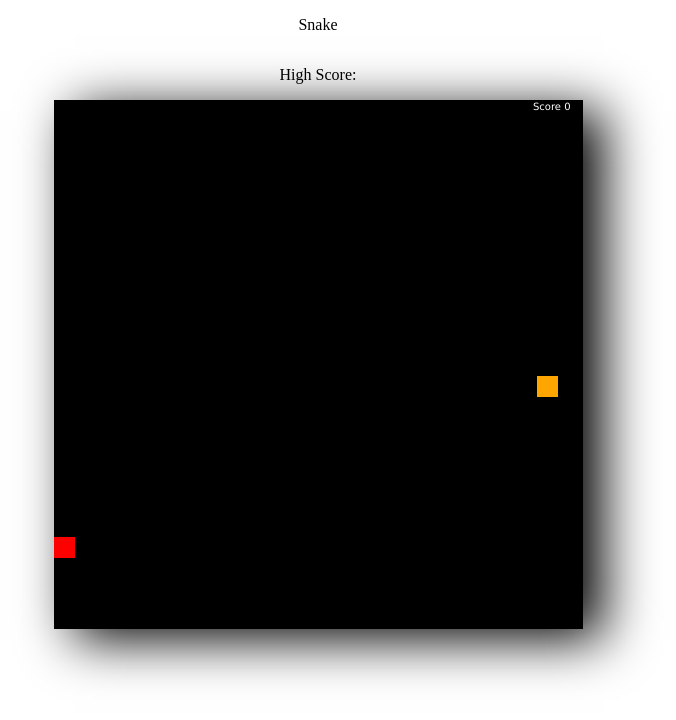
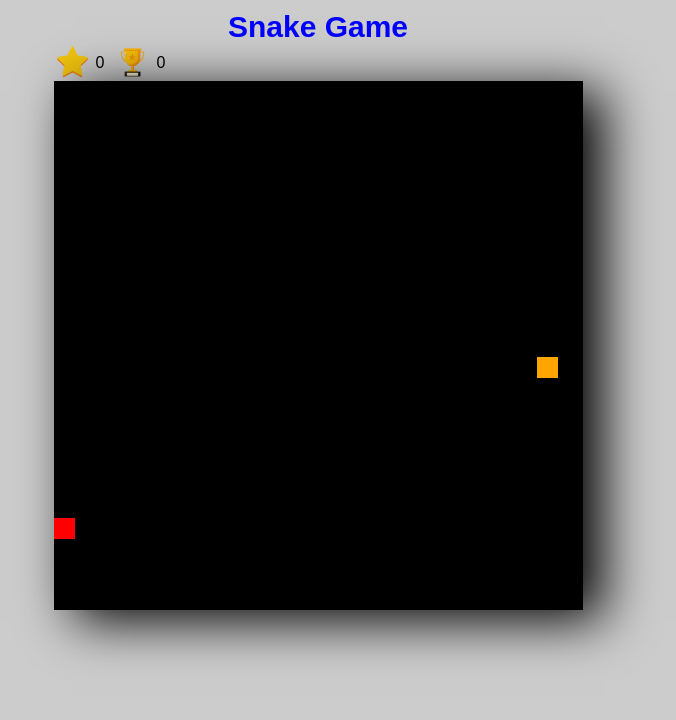
Before and after one commit to Komalpreet05/snakeGameV2.0, a plain HTML site: page index.html in a window 1280 px wide. Shown: the whole page, without its empty margins (322-998 px from the left). Drawn offline with Linux system fonts and the light colour scheme.

Commit message:
css changes and bug fixes

```diff
--- a/index.html
+++ b/index.html
@@ -7,9 +7,23 @@
     <link rel="stylesheet" href="style.css" />
   </head>
   <body>
-    <p>Snake</p>
-    <p>High Score: <span id="highScore"></span></p>
-    <canvas id="game" width="529" height="529"></canvas>
+    <div id="wrapper">
+      <div class="container">
+        <div class="game-head"><h2>Snake Game</h2></div>
+        <div class="game-body">
+          <div class="score-board">
+            <p class="scoreCalc">
+              <img src="star.png" class="icon" /><span id="currentScore"></span>
+            </p>
+            <p class="scoreCalc">
+              <img src="trophy2.png" class="icon" /><span id="highScore"></span>
+            </p>
+          </div>
+          <canvas id="game" width="529" height="529"></canvas>
+        </div>
+        <div class="game-board"></div>
+      </div>
+    </div>
     <script src="index.js"></script>
   </body>
 </html>
--- a/index.js
+++ b/index.js
@@ -4,7 +4,15 @@ const ctx = canvas.getContext("2d");
 const gulpSound = new Audio("gulp.mp3");
 const backSound = new Audio("snake_music.mp3");
 const gameOverSound = new Audio("gameOver.wav");
-const highScore = document.getElementById("highScore");
+let highScore = document.getElementById("highScore"); /////
+let currentScore = document.getElementById("currentScore");
+let high = 0;
+
+
+let highScoreC = sessionStorage.getItem("high");
+
+
+console.log("new", highScoreC);
 
 class SnakePart {
     constructor(x, y) {
@@ -24,7 +32,7 @@ let foodY = Math.floor((Math.random() * tileCount));;
 let tileSize = canvas.width / tileCount - 2;
 console.log(tileSize);
 //game loop
-let score = 0;
+let score = 0; ////////
 let xVelocity = 0;
 let yVelocity = 0;
 function drawGame() {
@@ -37,9 +45,7 @@ function drawGame() {
     clearScreen();
 
     checkFoodCollision();
-    let ok = sessionStorage.getItem("high");
-    highScore.textContent = ok;
-    console.log(ok);
+
     drawScore();
     if (score > 4) {
         speed = 11;
@@ -49,6 +55,7 @@ function drawGame() {
     }
     drawFood();
     drawSnake();
+    highScoreSet();
     setTimeout(drawGame, 1000 / speed);
 }
 
@@ -98,9 +105,10 @@ function clearScreen() {
 }
 
 function drawScore() {
-    ctx.fillStyle = 'white';
-    ctx.font = '10px Verdana';
-    ctx.fillText("Score " + score, canvas.width - 50, 10);
+    // ctx.fillStyle = 'white';
+    // ctx.font = '10px Verdana';
+    // ctx.fillText("Score " + score, canvas.width - 50, 10);
+    currentScore.textContent = score;
 }
 
 
@@ -131,15 +139,32 @@ function drawFood() {
     ctx.fillStyle = 'red';
     ctx.fillRect(foodX * tileCount, foodY * tileCount, tileSize, tileSize);
 }
+
+function highScoreSet() {
+    if (!highScoreC && score == 0) {
+        highScore.textContent = high;
+    }
+    else if (score > highScoreC) { highScore.textContent = score; }
+    else {
+        highScore.textContent = highScoreC;
+    }
+
+}
+
 function checkFoodCollision() {
     if (foodX === headX && foodY === headY) {
         foodX = Math.floor((Math.random() * tileCount));
         foodY = Math.floor((Math.random() * tileCount));
         tailLength++;
         score++;
-        sessionStorage.setItem("high", score);
+        let check = score;
+
+        sessionStorage.setItem("high", Math.max(check, highScoreC));
+
         gulpSound.play();
     }
+
+
 }
 document.body.addEventListener('keydown', keyDown);
 
--- a/style.css
+++ b/style.css
@@ -1,12 +1,51 @@
-body {
+*,
+*::before,
+*::after {
   margin: 0;
   padding: 0;
+  box-sizing: border-box;
+  font-family: "League Spartan", sans-serif;
+}
+
+#wrapper {
+  width: 100vw;
+  height: 100vh;
+  background: rgb(165 165 165 / 57%);
+}
+.game-head h2 {
+  color: blue;
+  font-size: 30px;
+  padding-top: 10px;
+}
+.container {
   display: flex;
   flex-direction: column;
   justify-content: center;
   align-items: center;
 }
-
+p.scoreCalc {
+  display: flex;
+  justify-content: center;
+  align-items: center;
+  gap-x: 20px;
+  gap: 5px;
+}
+.score-board {
+  display: flex;
+}
+img.icon {
+  height: 37px;
+  width: 37px;
+}
 canvas {
   box-shadow: black 20px 10px 50px;
 }
+
+.score-board {
+  display: flex;
+  gap: 10px;
+}
+
+.game-head h2 {
+  text-align: center;
+}
```
Also changed, not shown: star.png (added), trophy.jpeg (added), trophy2.png (added), 1 other file.
